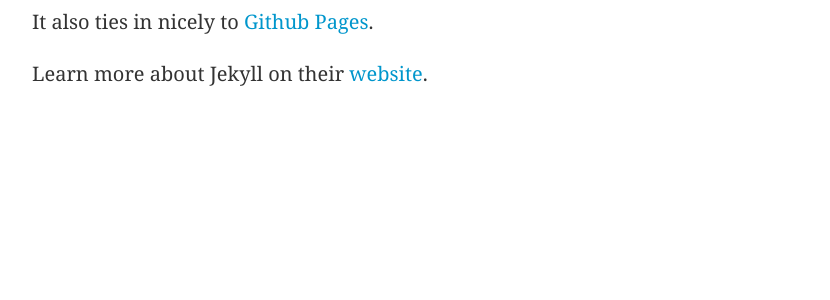
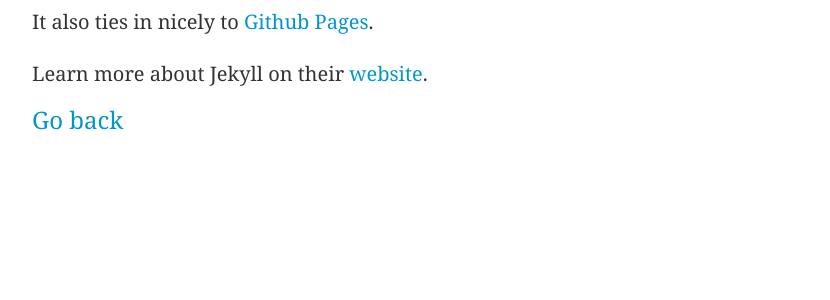
Before and after one commit to yzbyzz/blog, a Jekyll site: the page built from _posts/2014-06-09-so-what-is-jekyll.md, in a window 1280 px wide. Shown: the part 494-794 px from the top of the page, without its empty margins (224-1054 px from the left). Built offline with Jekyll 4.4.1, drawn with Linux system fonts in a browser that asks for light colours; some web fonts are replaced.

Commit message:
post button

```diff
--- a/_layouts/post.html
+++ b/_layouts/post.html
@@ -39,3 +39,5 @@ layout: default
     </div>
   {% endfor %}
 {% endif %}
+
+<a href="{{ site.baseurl }}">Go back</a>
```
